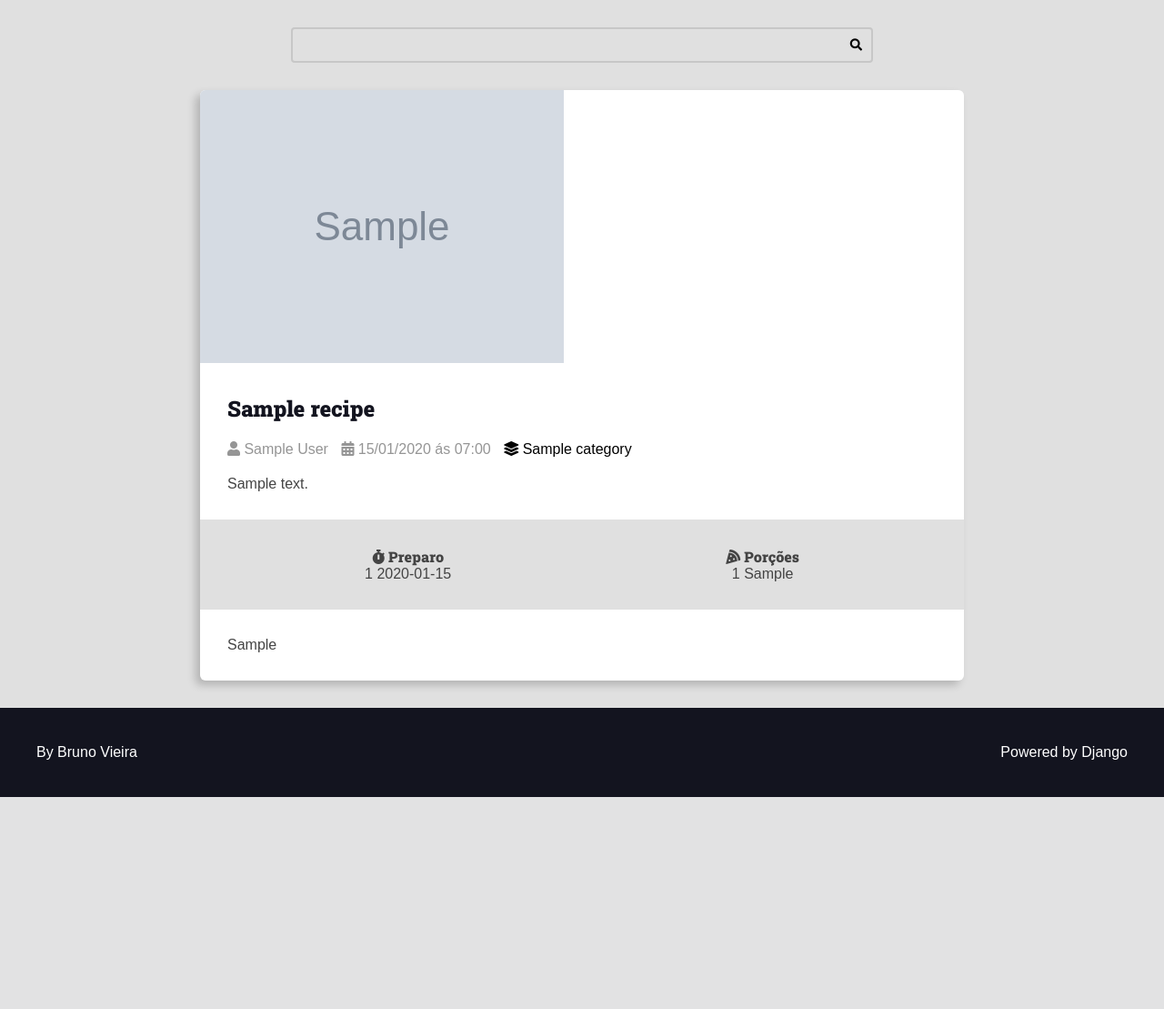
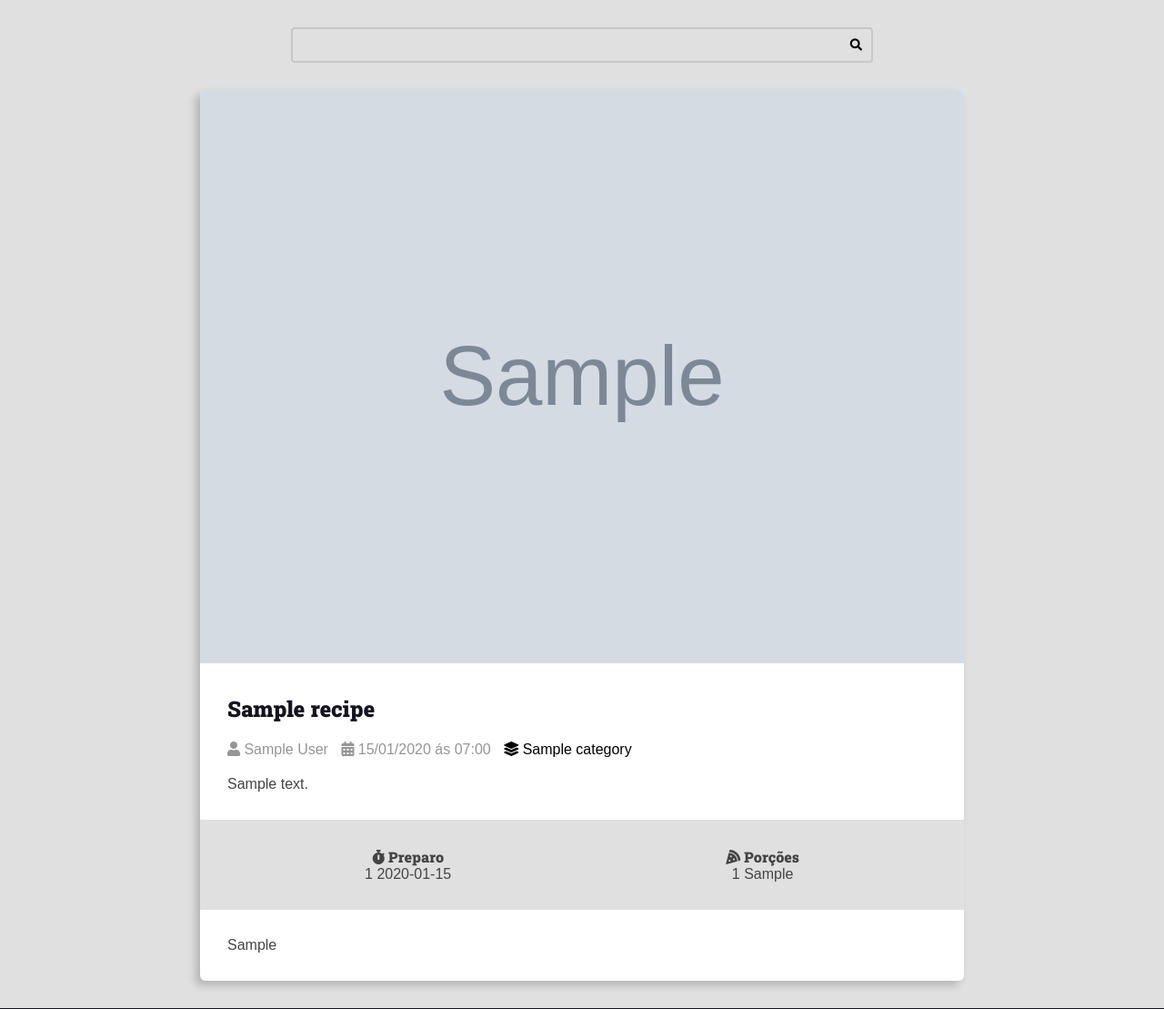
Before and after one commit to Vieira2v/Project-Recipes, a Django app: page /recipes/1/ in a window 1280 px wide. Shown: the part 130-1239 px from the top of the page at 91% size. Before the commit the page ends 1006 px from the top, so only its background shows below. Run offline with Django 4.2, Linux system fonts and the light colour scheme; tables that the repository leaves empty hold one stand-in row (values such as "Sample post"); grey boxes marked "Sample" are stand-in pictures.

Commit message:
Tamanho da img ajustada na página de receitas.

```diff
--- a/recipes/templates/recipes/partials/head.html
+++ b/recipes/templates/recipes/partials/head.html
@@ -178,7 +178,7 @@
     }
 
     .recipe img {
-        max-width: 100%;
+        width: 100%;
     }
 
     .recipe-list-item {
```
Also changed, not shown: recipes/tests/test_recipe_search_view.py (+3 -2 lines).
